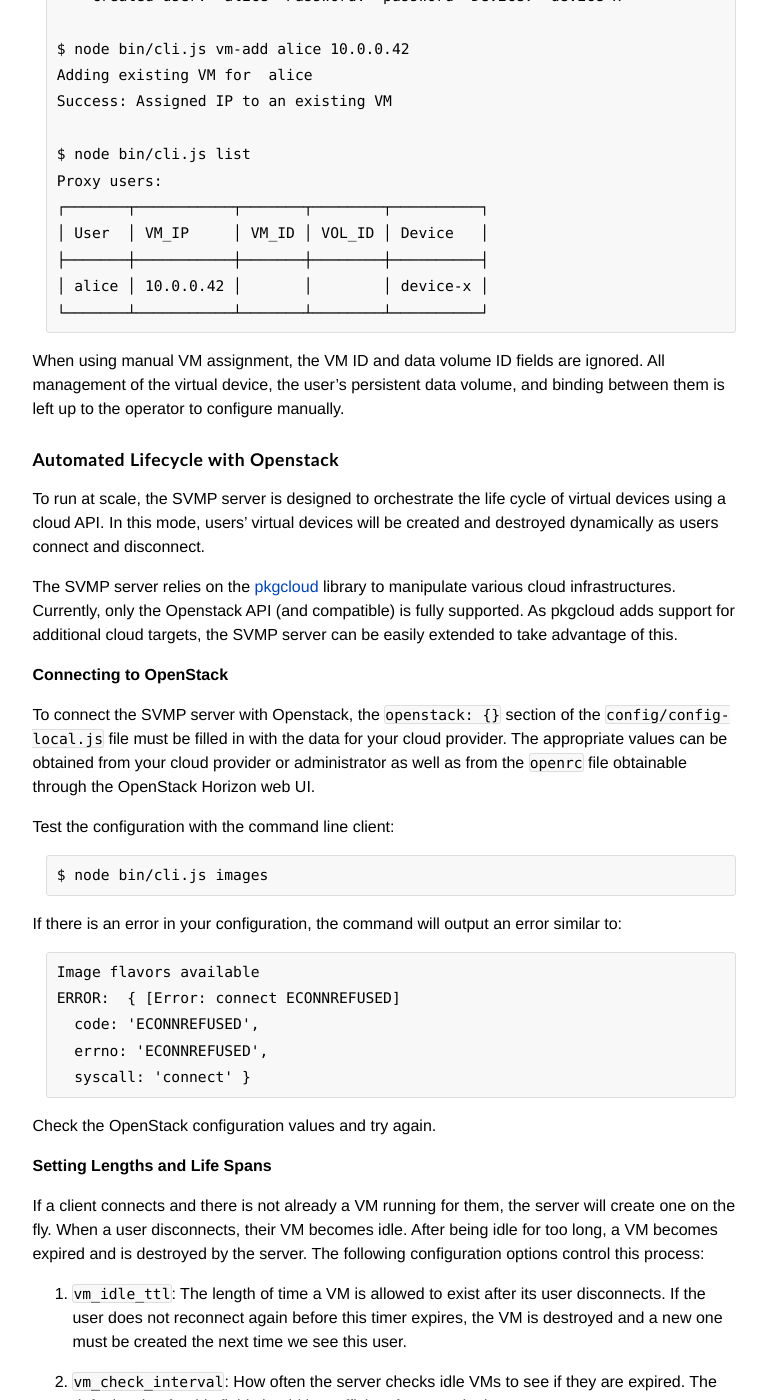
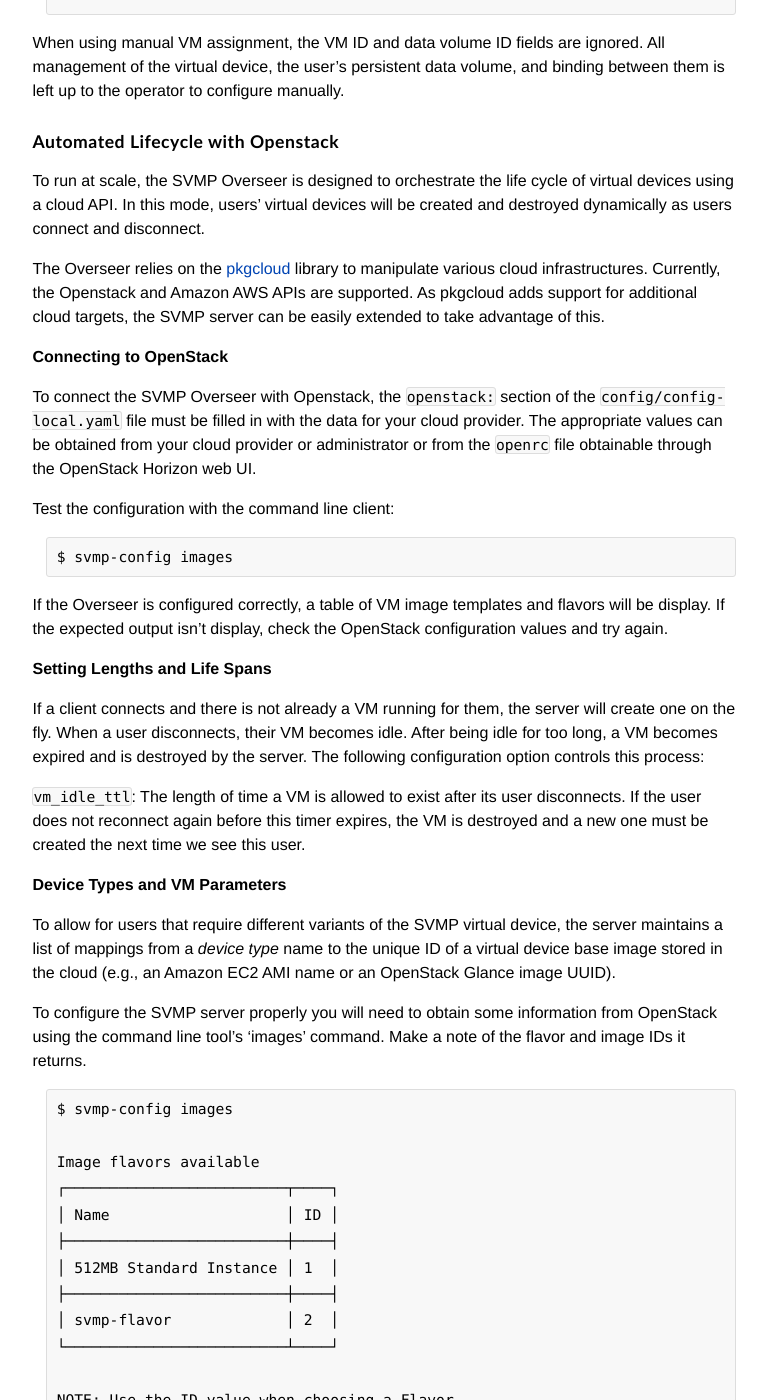
Before and after one commit to SVMP/svmp.github.io, a Jekyll site: the page built from server-config.md, in a window 1280 px wide and 1400 px high, scrolled down 3039 px. Shown: the whole window, without its empty margins (328-1095 px from the left). Built offline with Jekyll 4.4.1, drawn with Linux system fonts in a browser that asks for light colours; nearby versions of some CDN libraries; some of the changed text lies outside the part shown.

Commit message:
Update server configuration page for 2.0
Call this a quick first pass. It could use a re-write to better
organize the data and make everything clearer for users.

```diff
--- a/server-config.md
+++ b/server-config.md
@@ -3,31 +3,31 @@ layout: default
 title: Configuring the Server
 ---
 
-The SVMP server is configured via the `config/config-local.js` file and via the command line application included with the server.
+The SVMP Server and Overseer are configured via their respective `config/config-local.yaml` files and via the [command line configuration tool](./server-install.html#configuration-tool).
 
-An example configuration file is provided. Copy this file to get started
+Each server component includes an example configuration file. Copy this file to get started
 
-    $ cp config/config-local-example.js config/config-local.js
+    $ cp config/_config.local.template.yaml config/config-local.yaml
 
-The available configuration options are documented extensively by comments in the [example file](https://github.com/SVMP/svmp-server/blob/master/config/config-local-example.js) as well as in the [`config/README.txt`](https://raw.githubusercontent.com/SVMP/svmp-server/master/config/README.txt).
+The available configuration options are documented extensively by comments in each template.
 
 Several of the more important tasks are explained below.
 
 ## Managing Users
 
-User management is done via the server's command line tool. A full listing of its commands can be obtained by running:
+User management is done primarily via the command line configuration tool. A full listing of its commands can be obtained by running:
 
-    $ node bin/cli.js -h
+    $ svmp-config -h
 
 ### Creating
 
 Create new users with the following command:
 
-    $ node bin/cli.js add <username> <password> <device_type>
+    $ svmp-config add <username> <password> <device_type>
 
 The password field is required, but its contents are only used if the server is configured to use password authentication. The device type field is also required, and must match one of the configured types shown by
 
-    $ node bin/cli.js devices
+    $ svmp-config devices
 
 See below in the Automating Lifecycle section for more details on configuring the list of device types.
 
@@ -35,7 +35,7 @@ See below in the Automating Lifecycle section for more details on configuring th
 
 To print a summary of users currently configured in the system:
 
-    $ node bin/cli.js list
+    $ svmp-config list
 
 This will output a table of all the users, the device type currently configured for that user, the ID of their persistent data volume in the cloud infrastructure, and ID and IP address of their virtual device instance if one currently exists.
 
@@ -43,7 +43,7 @@ This will output a table of all the users, the device type currently configured
 
 To delete a user, run:
 
-    $ node bin/cli.js delete <username>
+    $ svmp-config delete <username>
 
 This will remove the user account from the SVMP server's database. It will leave their data volume and any instantiated virtual device intact.
 
@@ -51,15 +51,7 @@ This will remove the user account from the SVMP server's database. It will leave
 
 There are several variables available that govern the length of user sessions.
 
-All of thse variables are denominated in seconds.
-
-1. `max_session_length`: This sets the maximum life time of a connected user session. If a user stays attempts to keep an active connection open longer than this time, the server will forcibly disconnect it.
-
-2. `session_token_ttl`: This field sets the lifetime of the session tokens the server generates and passes to a user upon successful login. If a user disconnects from their session, and reconnects again within the number of seconds specified by this field, the token will be used to reactivate the user's connection without requiring full re-authentication.
-
-  The purpose of this is to allow users to briefly switch between local apps on their phone and then switch back to SVMP and login again without being burdened by constant password checks. It also helps mitigate dropped connections over low-quality cellular links.
-
-3. `session_check_interval`: How often to run the task that checks if sessions have surpassed either of the previous two limits. The default value for this field should be sufficient for most deployments.
+`max_session_length`: This sets the maximum life time (in seconds) of a user's authentication token after logging in. If a user stays connected to their VM past the expiration of this token, the svmp-server will forcibly disconnect them. A new login is required for the user to reconnect.
 
 ## Managing Virtual Devices
 
@@ -71,11 +63,11 @@ For testing, development, and small-scale deployments, users' virtual devices ma
 2. First [launch a virtual device instance](vm-install.html)
 3. Obtain the VM's DHCP-assigned IP address. This is printed to the boot log output to the VM's serial port console.
 4. Register the VM to the user
-        $ node bin/cli.js vm-add <username> <ip address>
+        $ svmp-config vm-add <username> <ip address>
 
 Example:
 
-    $ node bin/cli.js devices
+    $ svmp-config devices
     Supported device types (settings.new_vm_defaults.images):
     ┌─────────────┐
     │ Device Type │
@@ -83,15 +75,15 @@ Example:
     │ device-x    │
     └─────────────┘
 
-    $ node bin/cli.js add alice password device-x
+    $ svmp-config add alice password email device-x
     Adding a new User...
         Created user:  alice  Password:  password  Device:  device-x
 
-    $ node bin/cli.js vm-add alice 10.0.0.42
+    $ svmp-config vm-add alice 10.0.0.42
     Adding existing VM for  alice
     Success: Assigned IP to an existing VM
 
-    $ node bin/cli.js list
+    $ svmp-config list
     Proxy users:
     ┌───────┬───────────┬───────┬────────┬──────────┐
     │ User  │ VM_IP     │ VM_ID │ VOL_ID │ Device   │
@@ -103,35 +95,27 @@ When using manual VM assignment, the VM ID and data volume ID fields are ignored
 
 ### Automated Lifecycle with Openstack
 
-To run at scale, the SVMP server is designed to orchestrate the life cycle of virtual devices using a cloud API. In this mode, users' virtual devices will be created and destroyed dynamically as users connect and disconnect.
+To run at scale, the SVMP Overseer is designed to orchestrate the life cycle of virtual devices using a cloud API. In this mode, users' virtual devices will be created and destroyed dynamically as users connect and disconnect.
 
-The SVMP server relies on the [pkgcloud](https://github.com/pkgcloud/pkgcloud) library to manipulate various cloud infrastructures. Currently, only the Openstack API (and compatible) is fully supported. As pkgcloud adds support for additional cloud targets, the SVMP server can be easily extended to take advantage of this.
+The Overseer relies on the [pkgcloud](https://github.com/pkgcloud/pkgcloud) library to manipulate various cloud infrastructures. Currently, the Openstack and Amazon AWS APIs are supported. As pkgcloud adds support for additional cloud targets, the SVMP server can be easily extended to take advantage of this.
 
 **Connecting to OpenStack**
 
-To connect the SVMP server with Openstack, the `openstack: {}` section of the `config/config-local.js` file must be filled in with the data for your cloud provider. The appropriate values can be obtained from your cloud provider or administrator as well as from the `openrc` file obtainable through the OpenStack Horizon web UI.
+To connect the SVMP Overseer with Openstack, the `openstack:` section of the `config/config-local.yaml` file must be filled in with the data for your cloud provider. The appropriate values can be obtained from your cloud provider or administrator or from the `openrc` file obtainable through the OpenStack Horizon web UI.
 
 Test the configuration with the command line client:
 
-    $ node bin/cli.js images
+    $ svmp-config images
 
-If there is an error in your configuration, the command will output an error similar to:
-
-    Image flavors available
-    ERROR:  { [Error: connect ECONNREFUSED]
-      code: 'ECONNREFUSED',
-      errno: 'ECONNREFUSED',
-      syscall: 'connect' }
-
-Check the OpenStack configuration values and try again.
+If the Overseer is configured correctly, a table of VM image templates and flavors
+will be display. If the expected output isn't display, check the OpenStack configuration
+values and try again.
 
 **Setting Lengths and Life Spans**
 
-If a client connects and there is not already a VM running for them, the server will create one on the fly. When a user disconnects, their VM becomes idle. After being idle for too long, a VM becomes expired and is destroyed by the server. The following configuration options control this process:
+If a client connects and there is not already a VM running for them, the server will create one on the fly. When a user disconnects, their VM becomes idle. After being idle for too long, a VM becomes expired and is destroyed by the server. The following configuration option controls this process:
 
-1. `vm_idle_ttl`: The length of time a VM is allowed to exist after its user disconnects. If the user does not reconnect again before this timer expires, the VM is destroyed and a new one must be created the next time we see this user.
-
-2. `vm_check_interval`: How often the server checks idle VMs to see if they are expired. The default value for this field should be sufficient for most deployments.
+`vm_idle_ttl`: The length of time a VM is allowed to exist after its user disconnects. If the user does not reconnect again before this timer expires, the VM is destroyed and a new one must be created the next time we see this user.
 
 **Device Types and VM Parameters**
 
@@ -139,7 +123,7 @@ To allow for users that require different variants of the SVMP virtual device, t
 
 To configure the SVMP server properly you will need to obtain some information from OpenStack using the command line tool's 'images' command. Make a note of the flavor and image IDs it returns.
 
-    $ node bin/cli.js images
+    $ svmp-config images
 
     Image flavors available
     ┌─────────────────────────┬────┐
@@ -187,43 +169,40 @@ Depending on the network architecture of your chosen cloud it may be necessary t
 
 If this is the case for your installation, set `use_floating_ips` to true and set `floating_ip_pool` to the IP pool to obtain addresses from. If this feature is not needed, leave `use_floating_ips` false, and the VMs will only receive private tenant network IPs.
 
-    new_vm_defaults: {
+    new_vm_defaults:
         ...
         use_floating_ips: true,
         floating_ip_pool: "nova",
         ...
-    }
 
 The last variable, `pollintervalforstartup` tells the svmp-server how long it should wait after ordering a VM to be created before attempting to query the cloud API for the VM's existence. Different cloud installations will take different amounts of time to create new instances. Adjust this value until it is just slightly greater than the typical new VM startup time of your cloud.
 
-    new_vm_defaults: {
+    new_vm_defaults:
         ...
         pollintervalforstartup: 2000
         ...
-    }
 
 **Data Volumes**
 
 If you wish to use the the SVMP server's command line tool to create users' persistent data volumes, set the following variables:
 
-    new_vm_defaults: {
+    new_vm_defaults:
         ...
-        goldsnapshotId: "xxxx-xxxx-xxxx-xxxx",
-        goldsnapshotSize: 6,
+        goldsnapshotId: "xxxx-xxxx-xxxx-xxxx"
+        goldsnapshotSize: 6
         ...
-    }
 
-Where `goldsnapshotId` is the UUID of a master Cinder volume to use when cloning the newly created user's volume. The `goldsnapshotSize` should be set no less than the size in GB of the master volume.
+Where `goldsnapshotId` is the UUID of a master Cinder volume snapshot to use when cloning the newly created user's volume. The `goldsnapshotSize` should be set no less than the size in GB of the master volume. **Important note**: this must be set to a *snapshot*, not a normal volume, otherwise volume creation will fail.
 
 With these variables set correctly, the command line tool can then create user volumes like so:
 
-    $ node bin/cli.js volume-create <username>
+    $ svmp-config volume-create <username>
 
 Which will create a new volume cloned from the master volume, and link it to that user account.
 
 Alternatively, if the data volumes are created some other way external to SVMP, they can be manually assigned to user accounts within SVMP.
 
-    $ node bin/cli.js volume-assign <username> <cinder-volume-uuid>
+    $ svmp-config volume-assign <username> <cinder-volume-uuid>
 
 ## Logging
 
@@ -257,11 +229,13 @@ If the private key file is not password protected, use an empty string value.
 
 ## Configuring Authentication
 
-The SVMP server can use one of several methods to authenticate users.
+The SVMP Overseer can use one of several methods to authenticate users.
 
 ### Password
 
 Unless one of the other methods is specifically enabled, the server will default to password authentication. Passwords are stored in the server's MongoDB database. The user model requires that passwords be at least 8 characters long.
+
+    authentication_type: 'pam'
 
 ### PAM
 
@@ -294,8 +261,24 @@ An example using RADIUS:
 To use x.509 PKI certificate based authentication:
 
 1. Ensure the server is configured to use TLS encryption. See above.
-2. Set `use_tls_user_auth` to true.
-3. Set `tls_ca_cert` to the path of the certificate authority public cert used to sign the client certificates.
+2. Set `authentication_type` to 'certificate'.
+3. Set `ca_cert` to the path of the certificate authority public cert used to sign the client certificates.
 4. Install client certs signed by that CA on the client devices.
 
 The default authentication logic when using certificates is to match the email address field from the user certificate offered against the server's username database. The correct logic and fields may differ from one deployment to another, so customize the `lib/authentication/plugins/tls.js` file to match the needs of your environment.
+
+## Configuring the Server
+
+Each svmp-server instance must be configured to communicate with the Overseer.
+
+`overseer_url`: The base URL for REST calls to the Overseer.
+
+`overseer_cert`: Path to a PEM file containing the Overseer's public certificate. Required to verify authentication tokens granted to users.
+
+`auth_token`: The server's authentication token created by the Overseer. Grants this svmp-server instance access to the Overseer's REST API for managing VM lifecycle.
+
+To generate authentication tokens for the svmp-server use the `create-token` script included with the Overseer.
+
+    $ node create-token.js -a [-e expiration_time] svmp-server-N
+
+Use this tool also to create tokens for admin users for use with the svmp-config tool.
```
Also changed, not shown: other parts of server-config.md (+11 -27 lines).
